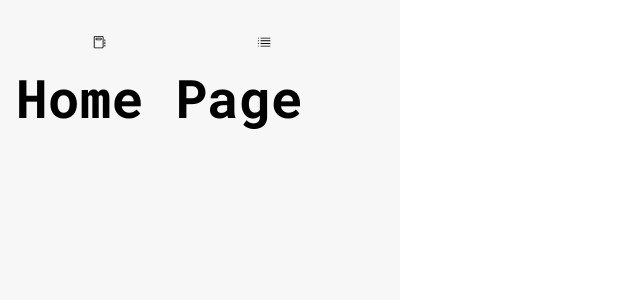
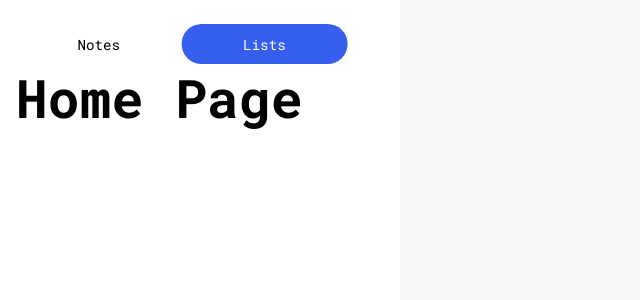
Before and after one commit to gzkdev/minotes-app, a React (Create React App) app: page / in a window 1280 px wide. Shown: the top 300 px of the page, without its empty margins (0-640 px from the left). Built offline with nearby package versions, Linux system fonts and the light colour scheme.

Commit message:
refactor: clean up control-switch component

```diff
--- a/src/components/ControlSwitch/control-switch.module.css
+++ b/src/components/ControlSwitch/control-switch.module.css
@@ -1,4 +1,5 @@
 .control__switch {
+  position: relative;
   width: 90%;
   max-width: 400px;
   display: flex;
@@ -6,9 +7,36 @@
   justify-content: space-between;
 }
 
+.control__switch::after {
+  content: "";
+  position: absolute;
+  width: 50%;
+  height: 100%;
+  border-radius: var(--border-radius-xlg);
+  background-color: var(--blue-100);
+  transition: 300ms;
+}
+
+.control__switch[data-mode="lists"]::after {
+  transform: translate(100%, 0);
+}
+
 .control__btn {
   flex-grow: 1;
   height: 40px;
   border-radius: var(--border-radius-xlg);
-  /* background-color: var(--blue-100); */
+  z-index: 1;
+  color: var(--white-100);
 }
+
+.control__btn:last-child {
+  color: var(--black-100);
+}
+
+.control__switch[data-mode="lists"] .control__btn {
+  color: var(--black-100);
+}
+
+.control__switch[data-mode="lists"] .control__btn:last-child {
+  color: var(--white-100);
+}
--- a/src/components/ControlSwitch/index.tsx
+++ b/src/components/ControlSwitch/index.tsx
@@ -1,15 +1,10 @@
-import { VscNotebook, VscListUnordered } from "react-icons/vsc";
 import styles from "./control-switch.module.css";
 
 function ControlSwitch() {
   return (
-    <div className={styles.control__switch}>
-      <button className={styles.control__btn}>
-        <VscNotebook />
-      </button>
-      <button className={styles.control__btn}>
-        <VscListUnordered />
-      </button>
+    <div className={styles.control__switch} data-mode="lists">
+      <button className={styles.control__btn}>Notes</button>
+      <button className={styles.control__btn}>Lists</button>
     </div>
   );
 }
--- a/src/styles/HomePage.module.css
+++ b/src/styles/HomePage.module.css
@@ -5,11 +5,11 @@
 
 .main {
   padding: 24px 16px;
-  background-color: var(--white-200);
 }
 
 .space {
   display: none;
+  background-color: var(--white-200);
 }
 
 @media (min-width: 1000px) {
```
